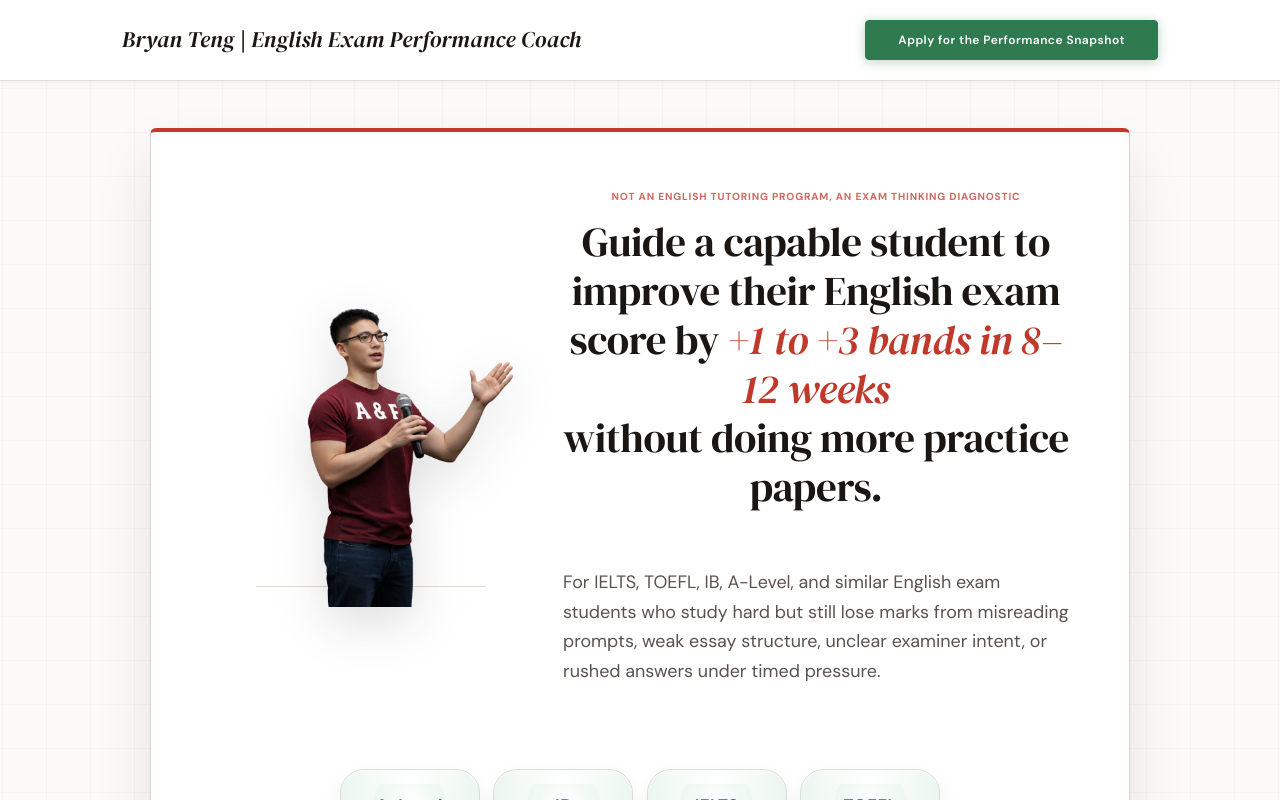
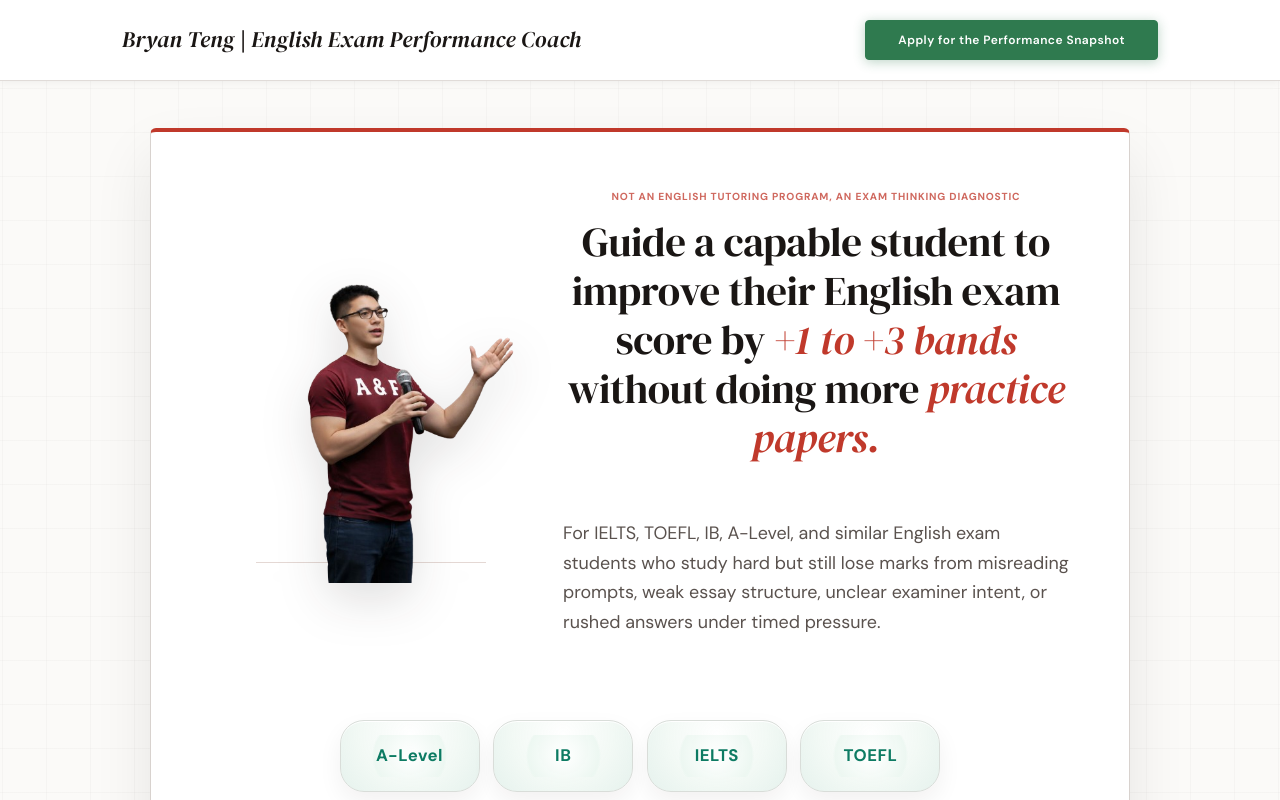
Before and after one commit to zakmero/bryan-coaching-site, a React (Vite) app: page / in a window 1280 px wide. Shown: the top 800 px of the page. Built offline with nearby package versions, Linux system fonts and the light colour scheme.

Commit message:
Update hero practice papers emphasis

```diff
--- a/src/AppV2CRO.jsx
+++ b/src/AppV2CRO.jsx
@@ -58,7 +58,7 @@ function Hero() {
           <div className="v3-hero-content">
             <p className="v3-eyebrow">Premium Exam Performance Coaching</p>
             <h1>
-              Guide a capable student to improve their English exam score by +1 to +3 bands in 8–12 weeks without doing more practice papers.
+              Guide a capable student to improve their English exam score by +1 to +3 bands without doing more <span className="v3-title-accent">practice papers.</span>
             </h1>
             <p className="v3-subtitle">
               For IELTS, TOEFL, IB, A-Level, and similar English exam students who study hard but still lose marks from misreading prompts, weak essay structure, unclear examiner intent, or rushed answers under timed pressure.
--- a/src/AppV2Original.jsx
+++ b/src/AppV2Original.jsx
@@ -398,9 +398,9 @@ const Hero = () => {
           <p className="v2-hero-eyebrow v2-hero-eyebrow-mobile">{HERO_EYEBROW_TEXT}</p>
           <p className="v2-hero-eyebrow v2-hero-eyebrow-desktop">{HERO_EYEBROW_TEXT}</p>
           <h1 className="v2-hero-title v2-animate-fade-up v2-delay-100">
-            Guide a capable student to improve their English exam score by <span className="v2-title-accent">+1 to +3 bands in 8–12 weeks</span>
+            Guide a capable student to improve their English exam score by <span className="v2-title-accent">+1 to +3 bands</span>
             <br />
-            without doing more practice papers.
+            without doing more <span className="v2-title-accent">practice papers.</span>
           </h1>
           </div>
           <p className="v2-hero-subtitle v2-hero-copy-subtitle v2-animate-fade-up v2-delay-200">
--- a/src/indexV3.css
+++ b/src/indexV3.css
@@ -169,6 +169,10 @@ object {
   font-size: clamp(1.62rem, 5vw, 2.8rem);
   line-height: 1.14;
   letter-spacing: -0.03em;
+}
+
+.v3-title-accent {
+  color: var(--v3-accent);
 }
 
 .v3-chip-row {
```
